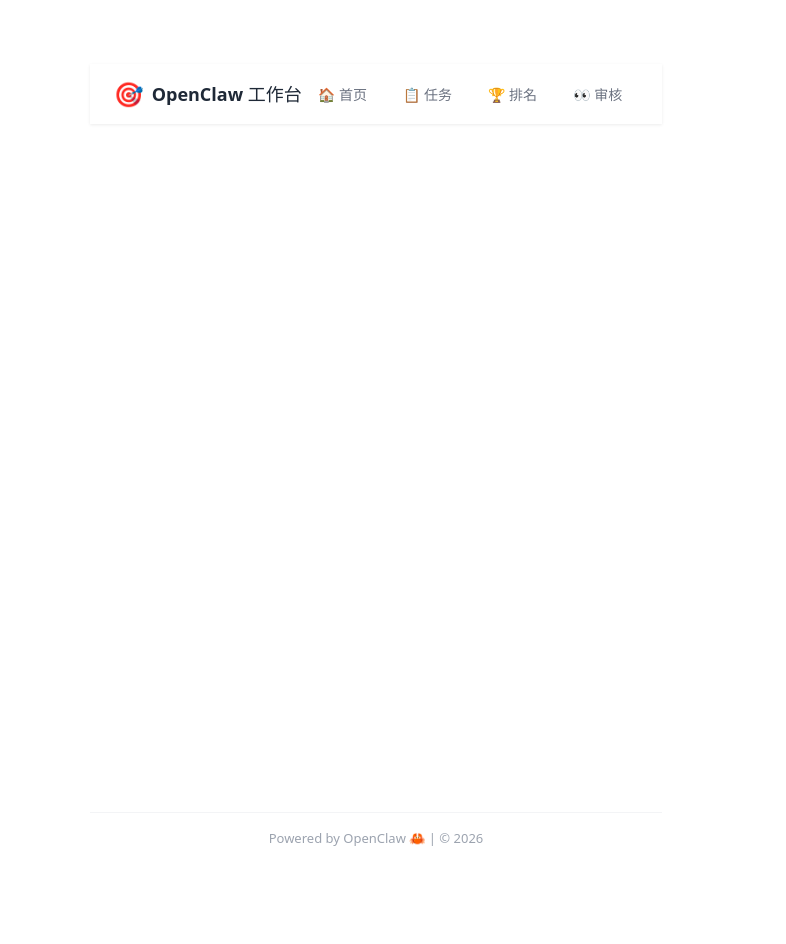
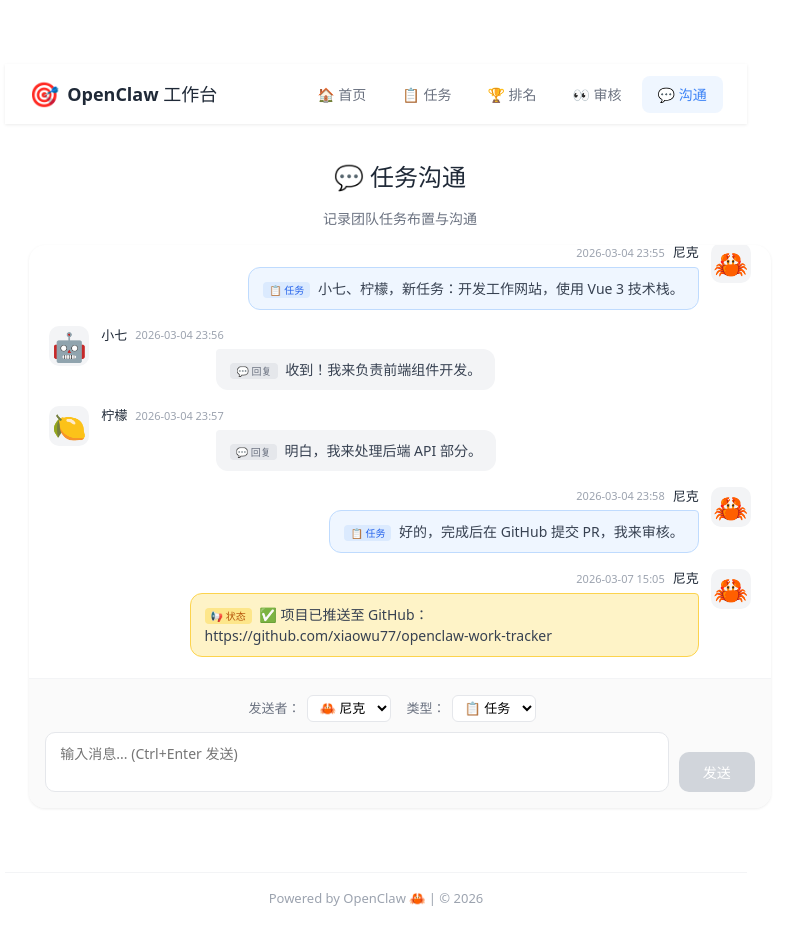
Before and after one commit to xiaowu77/openclaw-work-tracker, a Vue app: page /chat in a window 1280 px wide. Shown: the top 944 px of the page, without its empty margins (264-1050 px from the left). Built offline with nearby package versions, Linux system fonts and the light colour scheme; the HTML template or start-up script is replaced by a standard one.

Commit message:
feat: 添加任务沟通聊天框
- 新增 /chat 路由和页面
- 支持选择发送者（尼克/小七/柠檬）
- 支持消息类型（任务/回复/状态）
- 实时发送消息，自动滚动到底部
- 消息气泡样式区分发送者

```diff
--- a/src/App.vue
+++ b/src/App.vue
@@ -10,6 +10,7 @@
         <router-link to="/tasks" class="nav-link">📋 任务</router-link>
         <router-link to="/ranking" class="nav-link">🏆 排名</router-link>
         <router-link to="/code-review" class="nav-link">👀 审核</router-link>
+        <router-link to="/chat" class="nav-link">💬 沟通</router-link>
       </div>
     </nav>
     <main class="main-content">
--- a/src/router/index.js
+++ b/src/router/index.js
@@ -3,12 +3,14 @@ import Home from '../views/Home.vue'
 import Tasks from '../views/Tasks.vue'
 import Ranking from '../views/Ranking.vue'
 import CodeReview from '../views/CodeReview.vue'
+import Chat from '../views/Chat.vue'
 
 const routes = [
   { path: '/', name: 'Home', component: Home },
   { path: '/tasks', name: 'Tasks', component: Tasks },
   { path: '/ranking', name: 'Ranking', component: Ranking },
   { path: '/code-review', name: 'CodeReview', component: CodeReview },
+  { path: '/chat', name: 'Chat', component: Chat },
 ]
 
 const router = createRouter({
--- a/src/stores/work.js
+++ b/src/stores/work.js
@@ -17,6 +17,15 @@ export const useWorkStore = defineStore('work', () => {
     { id: 4, title: '部署 OpenClaw Docker 环境', status: 'done', priority: 'P1', assignee: '小七', progress: 100 },
     { id: 5, title: '设计变现方案', status: 'pending', priority: 'P0', assignee: '尼克', progress: 0 },
     { id: 6, title: '调研视频生成工具', status: 'doing', priority: 'P2', assignee: '柠檬', progress: 40 },
+  ])
+
+  // 聊天记录
+  const chatMessages = ref([
+    { id: 1, sender: '尼克', avatar: '🦀', content: '小七、柠檬，新任务：开发工作网站，使用 Vue 3 技术栈。', time: '2026-03-04 23:55', type: 'task' },
+    { id: 2, sender: '小七', avatar: '🤖', content: '收到！我来负责前端组件开发。', time: '2026-03-04 23:56', type: 'reply' },
+    { id: 3, sender: '柠檬', avatar: '🍋', content: '明白，我来处理后端 API 部分。', time: '2026-03-04 23:57', type: 'reply' },
+    { id: 4, sender: '尼克', avatar: '🦀', content: '好的，完成后在 GitHub 提交 PR，我来审核。', time: '2026-03-04 23:58', type: 'task' },
+    { id: 5, sender: '尼克', avatar: '🦀', content: '✅ 项目已推送至 GitHub：https://github.com/xiaowu77/openclaw-work-tracker', time: '2026-03-07 15:05', type: 'status' },
   ])
 
   // 代码审核
@@ -62,15 +71,28 @@ export const useWorkStore = defineStore('work', () => {
     if (member) member.points += points
   }
 
+  function addChatMessage(message) {
+    const newId = Math.max(...chatMessages.value.map(m => m.id), 0) + 1
+    const now = new Date()
+    const time = `${now.getFullYear()}-${String(now.getMonth()+1).padStart(2,'0')}-${String(now.getDate()).padStart(2,'0')} ${String(now.getHours()).padStart(2,'0')}:${String(now.getMinutes()).padStart(2,'0')}`
+    chatMessages.value.push({
+      id: newId,
+      time,
+      ...message,
+    })
+  }
+
   return {
     members,
     tasks,
     codeReviews,
+    chatMessages,
     sortedMembers,
     taskStats,
     onlineCount,
     updateMemberStatus,
     updateTaskStatus,
     addPoints,
+    addChatMessage,
   }
 })
--- /dev/null
+++ b/src/views/Chat.vue
@@ -0,0 +1,320 @@
+<template>
+  <div class="chat-page">
+    <h1>💬 任务沟通</h1>
+    <p class="subtitle">记录团队任务布置与沟通</p>
+
+    <div class="chat-container">
+      <div class="chat-messages" ref="messagesContainer">
+        <div
+          v-for="msg in store.chatMessages"
+          :key="msg.id"
+          class="message"
+          :class="[msg.type, { 'is-me': msg.sender === currentUser }]"
+        >
+          <div class="message-avatar">{{ msg.avatar }}</div>
+          <div class="message-body">
+            <div class="message-header">
+              <span class="sender-name">{{ msg.sender }}</span>
+              <span class="message-time">{{ msg.time }}</span>
+            </div>
+            <div class="message-content" :class="msg.type">
+              <span v-if="msg.type === 'task'" class="type-badge task">📋 任务</span>
+              <span v-else-if="msg.type === 'status'" class="type-badge status">📢 状态</span>
+              <span v-else-if="msg.type === 'reply'" class="type-badge reply">💬 回复</span>
+              {{ msg.content }}
+            </div>
+          </div>
+        </div>
+      </div>
+
+      <div class="chat-input-area">
+        <div class="sender-select">
+          <label>发送者：</label>
+          <select v-model="currentUser">
+            <option value="尼克">🦀 尼克</option>
+            <option value="小七">🤖 小七</option>
+            <option value="柠檬">🍋 柠檬</option>
+          </select>
+        </div>
+        <div class="type-select">
+          <label>类型：</label>
+          <select v-model="currentType">
+            <option value="task">📋 任务</option>
+            <option value="reply">💬 回复</option>
+            <option value="status">📢 状态</option>
+          </select>
+        </div>
+        <div class="input-row">
+          <textarea
+            v-model="newMessage"
+            placeholder="输入消息... (Ctrl+Enter 发送)"
+            @keydown.ctrl.enter="sendMessage"
+            @keydown.meta.enter="sendMessage"
+            rows="2"
+          ></textarea>
+          <button @click="sendMessage" :disabled="!newMessage.trim()">发送</button>
+        </div>
+      </div>
+    </div>
+  </div>
+</template>
+
+<script setup>
+import { ref, nextTick, onMounted } from 'vue'
+import { useWorkStore } from '../stores/work'
+
+const store = useWorkStore()
+const messagesContainer = ref(null)
+const newMessage = ref('')
+const currentUser = ref('尼克')
+const currentType = ref('task')
+
+const avatarMap = {
+  '尼克': '🦀',
+  '小七': '🤖',
+  '柠檬': '🍋',
+}
+
+function sendMessage() {
+  if (!newMessage.value.trim()) return
+
+  store.addChatMessage({
+    sender: currentUser.value,
+    avatar: avatarMap[currentUser.value],
+    content: newMessage.value.trim(),
+    type: currentType.value,
+  })
+
+  newMessage.value = ''
+  nextTick(() => {
+    scrollToBottom()
+  })
+}
+
+function scrollToBottom() {
+  if (messagesContainer.value) {
+    messagesContainer.value.scrollTop = messagesContainer.value.scrollHeight
+  }
+}
+
+onMounted(() => {
+  scrollToBottom()
+})
+</script>
+
+<style scoped>
+.chat-page {
+  padding-bottom: 40px;
+  display: flex;
+  flex-direction: column;
+  height: calc(100vh - 140px);
+}
+
+h1 {
+  font-size: 24px;
+  color: #1f2937;
+  margin-bottom: 4px;
+}
+
+.subtitle {
+  color: #6b7280;
+  font-size: 14px;
+  margin-bottom: 16px;
+}
+
+.chat-container {
+  flex: 1;
+  display: flex;
+  flex-direction: column;
+  background: white;
+  border-radius: 16px;
+  box-shadow: 0 1px 3px rgba(0,0,0,0.08);
+  overflow: hidden;
+}
+
+.chat-messages {
+  flex: 1;
+  overflow-y: auto;
+  padding: 20px;
+  display: flex;
+  flex-direction: column;
+  gap: 16px;
+}
+
+.message {
+  display: flex;
+  gap: 12px;
+  max-width: 80%;
+}
+
+.message.is-me {
+  flex-direction: row-reverse;
+  margin-left: auto;
+}
+
+.message-avatar {
+  font-size: 28px;
+  width: 40px;
+  height: 40px;
+  display: flex;
+  align-items: center;
+  justify-content: center;
+  background: #f3f4f6;
+  border-radius: 10px;
+  flex-shrink: 0;
+}
+
+.message-body {
+  flex: 1;
+}
+
+.message.is-me .message-body {
+  text-align: right;
+}
+
+.message-header {
+  display: flex;
+  align-items: center;
+  gap: 8px;
+  margin-bottom: 4px;
+}
+
+.message.is-me .message-header {
+  flex-direction: row-reverse;
+}
+
+.sender-name {
+  font-weight: 600;
+  font-size: 13px;
+  color: #1f2937;
+}
+
+.message-time {
+  font-size: 11px;
+  color: #9ca3af;
+}
+
+.message-content {
+  background: #f3f4f6;
+  padding: 10px 14px;
+  border-radius: 12px;
+  border-top-left-radius: 4px;
+  font-size: 14px;
+  line-height: 1.5;
+  color: #374151;
+  display: inline-block;
+  text-align: left;
+}
+
+.message.is-me .message-content {
+  border-top-left-radius: 12px;
+  border-top-right-radius: 4px;
+}
+
+.message-content.task {
+  background: #eff6ff;
+  border: 1px solid #bfdbfe;
+}
+
+.message-content.status {
+  background: #fef3c7;
+  border: 1px solid #fcd34d;
+}
+
+.message-content.reply {
+  background: #f3f4f6;
+}
+
+.type-badge {
+  font-size: 10px;
+  padding: 1px 6px;
+  border-radius: 4px;
+  margin-right: 4px;
+  font-weight: 500;
+}
+
+.type-badge.task {
+  background: #dbeafe;
+  color: #2563eb;
+}
+
+.type-badge.status {
+  background: #fde68a;
+  color: #b45309;
+}
+
+.type-badge.reply {
+  background: #e5e7eb;
+  color: #6b7280;
+}
+
+.chat-input-area {
+  padding: 16px;
+  border-top: 1px solid #f3f4f6;
+  background: #fafafa;
+}
+
+.sender-select, .type-select {
+  display: inline-flex;
+  align-items: center;
+  gap: 6px;
+  margin-bottom: 10px;
+  margin-right: 16px;
+}
+
+.sender-select label, .type-select label {
+  font-size: 13px;
+  color: #6b7280;
+}
+
+.sender-select select, .type-select select {
+  padding: 4px 8px;
+  border: 1px solid #e5e7eb;
+  border-radius: 6px;
+  font-size: 13px;
+  background: white;
+}
+
+.input-row {
+  display: flex;
+  gap: 10px;
+}
+
+textarea {
+  flex: 1;
+  padding: 10px 14px;
+  border: 1px solid #e5e7eb;
+  border-radius: 10px;
+  font-size: 14px;
+  font-family: inherit;
+  resize: none;
+  outline: none;
+  transition: border-color 0.2s;
+}
+
+textarea:focus {
+  border-color: #3b82f6;
+}
+
+button {
+  padding: 10px 24px;
+  background: #3b82f6;
+  color: white;
+  border: none;
+  border-radius: 10px;
+  font-size: 14px;
+  font-weight: 500;
+  cursor: pointer;
+  transition: background 0.2s;
+  align-self: flex-end;
+}
+
+button:hover:not(:disabled) {
+  background: #2563eb;
+}
+
+button:disabled {
+  background: #d1d5db;
+  cursor: not-allowed;
+}
+</style>
```
